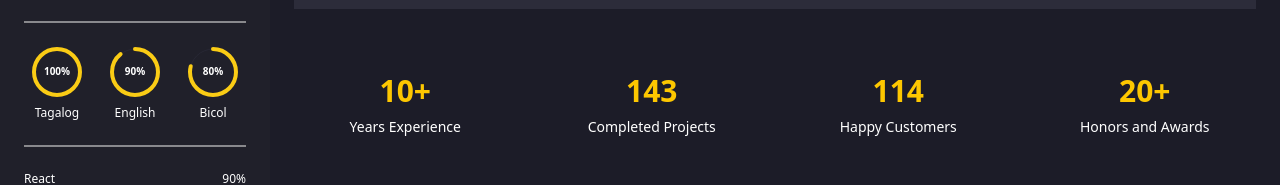
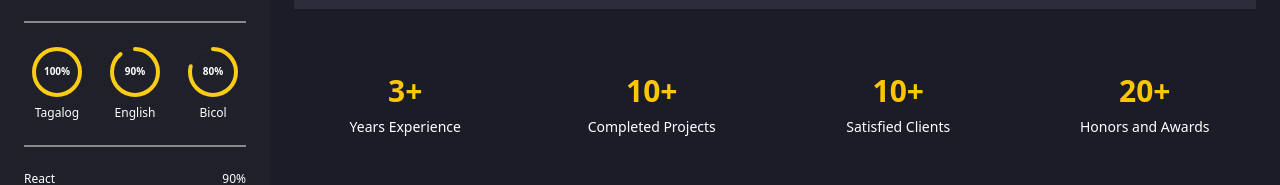
Before and after one commit to ElysiumsGit/portfolio_two, a React (Vite) app in the folder frontend/: page / in a window 1280 px wide. Shown: the part 331-516 px from the top of the page. Built offline with nearby package versions, Linux system fonts and the light colour scheme.

Commit message:
DEPLOY VERCEL

```diff
--- a/frontend/package.json
+++ b/frontend/package.json
@@ -14,6 +14,7 @@
     "framer-motion": "^12.17.3",
     "rc-progress": "^4.0.0",
     "react": "^19.1.0",
+    "react-countup": "^6.5.3",
     "react-dom": "^19.1.0",
     "react-github-calendar": "^4.5.7",
     "react-icons": "^5.5.0",
--- a/frontend/src/components/GithubSection.jsx
+++ b/frontend/src/components/GithubSection.jsx
@@ -1,12 +1,12 @@
-import GitHubCalendar from 'react-github-calendar';
+// import GitHubCalendar from 'react-github-calendar';
 
-const GitHubSection = () => {
-  return (
-    <div className="bg-foreground-1 p-6 rounded-xl shadow-md">
-      <h2 className="text-xl font-semibold mb-4">GitHub Contributions</h2>
-      <GitHubCalendar username="ElysiumsGit" />
-    </div>
-  );
-};
+// const GitHubSection = () => {
+//   return (
+//     <div className="bg-foreground-1 p-6 shadow-md">
+//       <h2 className="text-xl font-semibold mb-4">GitHub Contributions</h2>
+//       <GitHubCalendar username="ElysiumsGit" />
+//     </div>
+//   );
+// };
 
-export default GitHubSection;
+// export default GitHubSection;
--- a/frontend/src/components/Stats.jsx
+++ b/frontend/src/components/Stats.jsx
@@ -1,18 +1,21 @@
 import React from "react";
+import CountUp from "react-countup";
 
 const Stats = () => {
   const stats = [
-    { value: "10+", label: "Years Experience" },
-    { value: "143", label: "Completed Projects" },
-    { value: "114", label: "Happy Customers" },
-    { value: "20+", label: "Honors and Awards" },
+    { value: 3, suffix: "+", label: "Years Experience" },
+    { value: 10, suffix: "+", label: "Completed Projects" },
+    { value: 10, suffix: "+", label: "Satisfied Clients" },
+    { value: 20, suffix: "+", label: "Honors and Awards" },
   ];
 
   return (
     <section className="grid grid-cols-2 md:grid-cols-4 gap-6 text-center">
       {stats.map((stat, index) => (
         <div key={index}>
-          <h2 className="text-yellow-400 text-3xl font-bold">{stat.value}</h2>
+          <h2 className="text-yellow-400 text-3xl font-bold">
+            <CountUp end={stat.value} duration={2} suffix={stat.suffix} />
+          </h2>
           <p className="text-sm mt-2">{stat.label}</p>
         </div>
       ))}
--- a/frontend/src/pages/Home.jsx
+++ b/frontend/src/pages/Home.jsx
@@ -6,7 +6,7 @@ import Stats from "../components/Stats";
 import Portfolio from "../components/Portfolio";
 import Contact from "../components/Contact";
 import WorkExperience from "../components/WorkExperience";
-import GitHubSection from "../components/GithubSection";
+// import GitHubSection from "../components/GithubSection";
 
 // Animation variant
 const fadeInUp = {
@@ -75,14 +75,14 @@ const Home = () => {
         <Contact />
       </motion.div>
 
-      <motion.div
+      {/* <motion.div
         variants={fadeInUp}
         initial="hidden"
         whileInView="visible"
         viewport={{ once: true, amount: 0.2 }}
       >
         <GitHubSection />
-      </motion.div>
+      </motion.div> */}
     </div>
   );
 };
```
Also changed, not shown: 1 other file (tests, documents, lock files or other folders).
